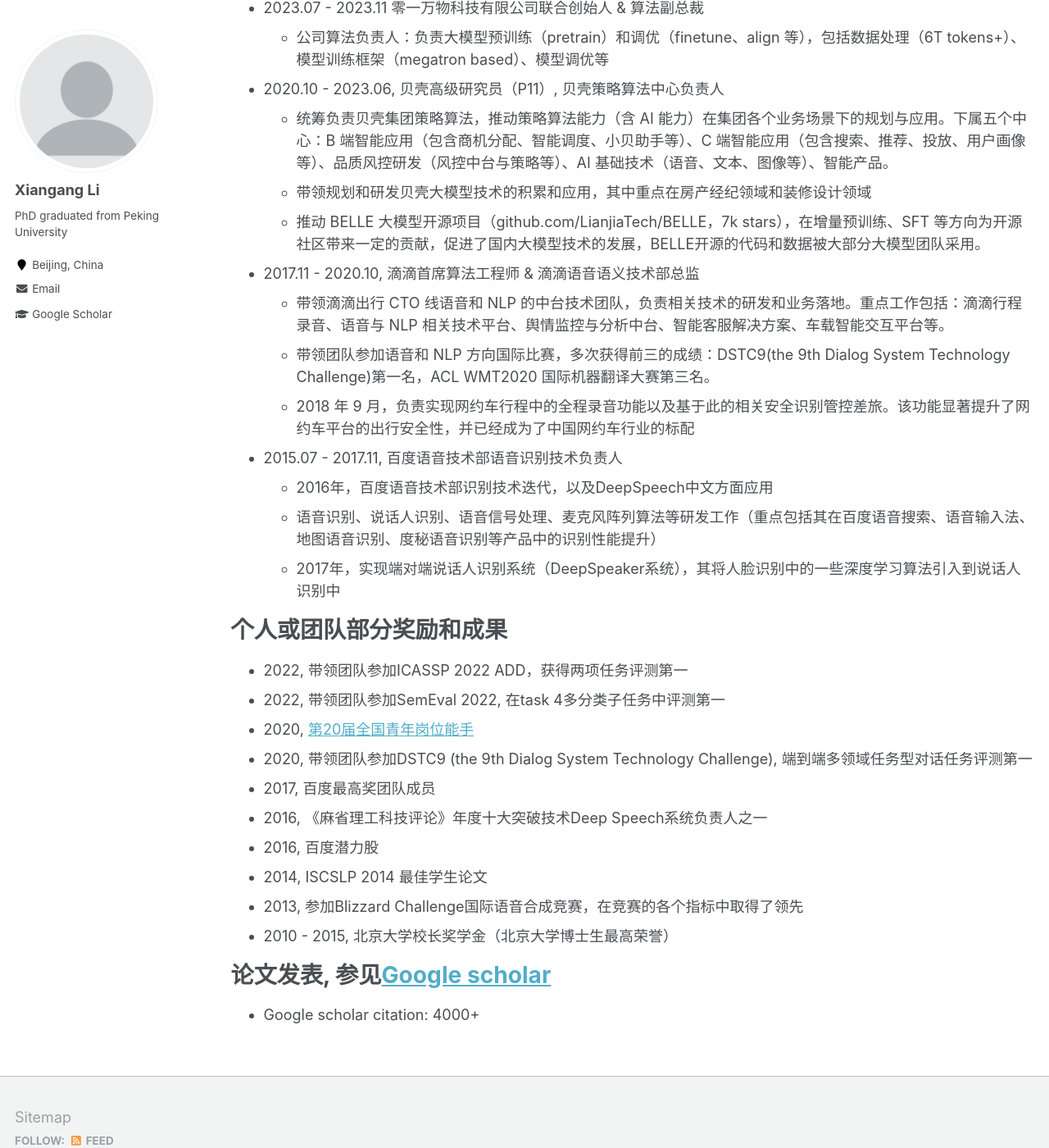
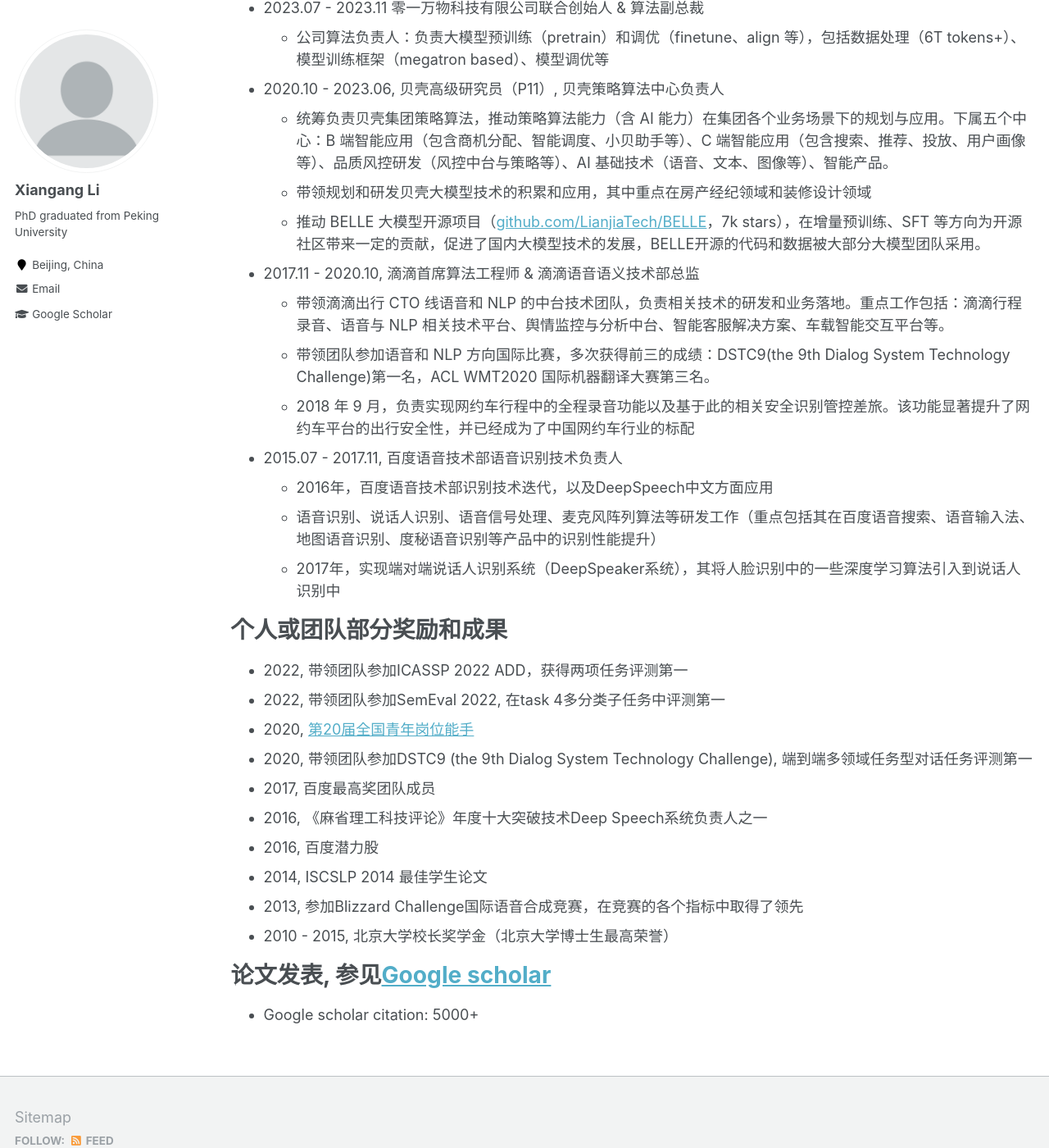
Before and after one commit to xiangangli/xiangangli.github.io, a Jekyll site: the page built from _pages/cv-cn.md, in a window 1280 px wide and 1400 px high, scrolled down 313 px. Shown: the whole window at 82% size. Built offline with Jekyll 4.4.1, drawn with Linux system fonts in a browser that asks for light colours.

Commit message:
Update cv-cn.md

```diff
--- a/_pages/cv-cn.md
+++ b/_pages/cv-cn.md
@@ -20,7 +20,7 @@ redirect_from:
 * 2020.10 - 2023.06,       贝壳高级研究员（P11）, 贝壳策略算法中心负责人
   * 统筹负责贝壳集团策略算法，推动策略算法能力（含 AI 能力）在集团各个业务场景下的规划与应用。下属五个中心：B 端智能应用（包含商机分配、智能调度、小贝助手等）、C 端智能应用（包含搜索、推荐、投放、用户画像等）、品质风控研发（风控中台与策略等）、AI 基础技术（语音、文本、图像等）、智能产品。
   * 带领规划和研发贝壳大模型技术的积累和应用，其中重点在房产经纪领域和装修设计领域
-  * 推动 BELLE 大模型开源项目（github.com/LianjiaTech/BELLE，7k stars），在增量预训练、SFT 等方向为开源社区带来一定的贡献，促进了国内大模型技术的发展，BELLE开源的代码和数据被大部分大模型团队采用。
+  * 推动 BELLE 大模型开源项目（[github.com/LianjiaTech/BELLE](github.com/LianjiaTech/BELLE)，7k stars），在增量预训练、SFT 等方向为开源社区带来一定的贡献，促进了国内大模型技术的发展，BELLE开源的代码和数据被大部分大模型团队采用。
 * 2017.11 - 2020.10,    滴滴首席算法工程师 & 滴滴语音语义技术部总监
   * 带领滴滴出行 CTO 线语音和 NLP 的中台技术团队，负责相关技术的研发和业务落地。重点工作包括：滴滴行程录音、语音与 NLP 相关技术平台、舆情监控与分析中台、智能客服解决方案、车载智能交互平台等。
   * 带领团队参加语音和 NLP 方向国际比赛，多次获得前三的成绩：DSTC9(the 9th Dialog System Technology Challenge)第一名，ACL WMT2020 国际机器翻译大赛第三名。
@@ -45,4 +45,4 @@ redirect_from:
 
 论文发表, 参见[Google scholar](https://scholar.google.com/citations?user=80YNQwMAAAAJ&hl=zh-CN)
 ======
-* Google scholar citation: 4000+
+* Google scholar citation: 5000+
```
